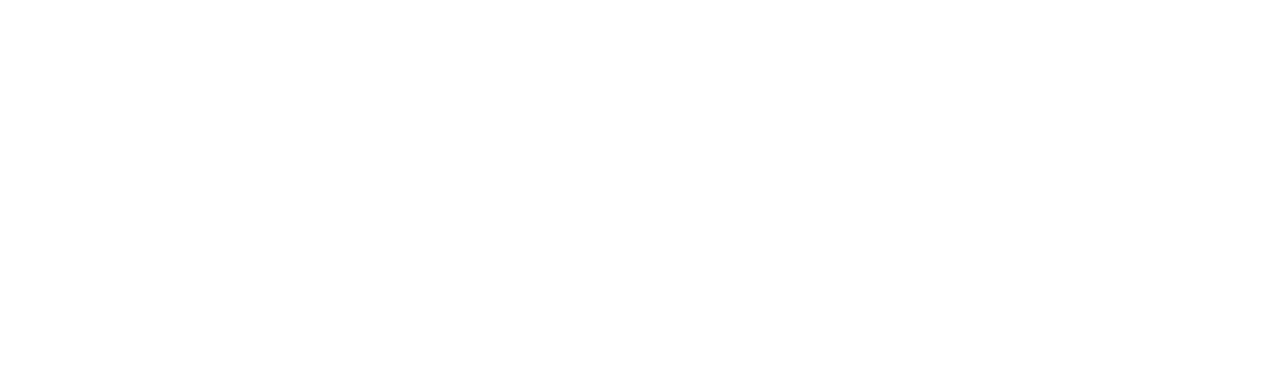
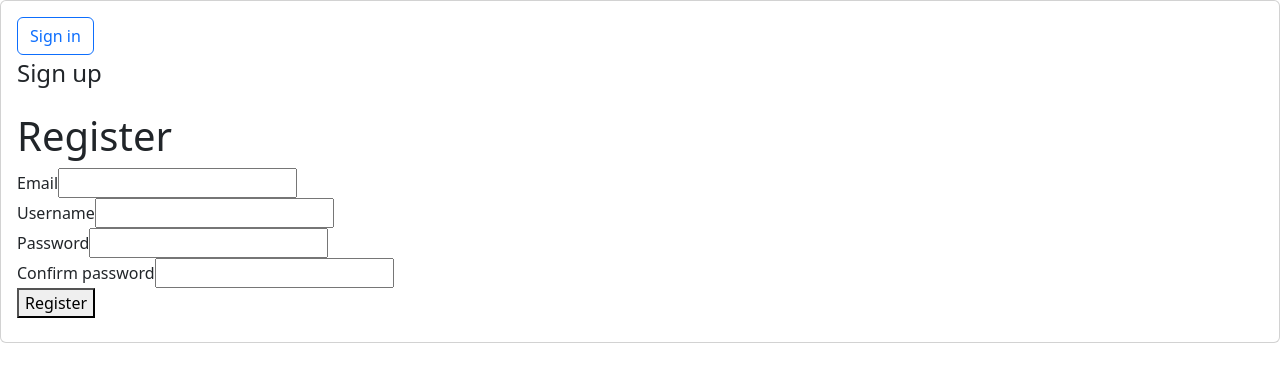
Before and after one commit to Luqua5/eCoal, a React (Create React App) app in the folder front/: page /Register in a window 1280 px wide. Before the commit this address had no page. Shown: the top 382 px of the page. Built offline with nearby package versions, Linux system fonts and the light colour scheme.

Commit message:
register page

```diff
--- a/front/package.json
+++ b/front/package.json
@@ -10,6 +10,7 @@
     "bootstrap": "^5.2.3",
     "react": "^18.2.0",
     "react-bootstrap": "^2.7.2",
+    "react-cookie": "^4.1.1",
     "react-cookies": "^0.1.1",
     "react-dom": "^18.2.0",
     "react-router-dom": "^6.8.2",
--- a/front/src/App.js
+++ b/front/src/App.js
@@ -1,12 +1,14 @@
 import logo from './logo.svg';
 import './App.css';
 import axios from 'axios';
-import React, { useState } from 'react';
+import React, { useCallback, useState } from 'react';
 import { Route, Link, Routes } from "react-router-dom";
 import Home from "./Home/Home";
 import Article from "./article/Article";
 import ArticleDetail from "./article/ArticleDetail";
 import Login from "./Login";
+import Register from "./user/Register";
+import {useCookies} from "react-cookie"
 
 //import use cookie
 
@@ -15,6 +17,7 @@
   //make a get request to localhost:8000/test with axios
 //const cookie use cookie
   const [nb, setNb ] = useState(0)
+  const[cookies,setCookie,removeCookie]= useCookies("td05")
 
 
 //   this.state = {
@@ -35,6 +38,7 @@
         <Route exact={true} path="/ArticleDetail/:id" element={<ArticleDetail/>} />
         <Route exact={true} path="/Article" element={<Article/>} />
         <Route exact={true} path="/Login" element={<Login/>} />
+        <Route exact={true} path="/Register" element={<Register/>} />
       </Routes>
 
       <footer className="footer"></footer>
--- a/front/src/Login.js
+++ b/front/src/Login.js
@@ -11,7 +11,7 @@
             <div className="container2 ">
                 <article className="card-body">
                     <a
-                        href="/user/register"
+                        href="/Register"
                         className="float-right btn btn-outline-primary"
                     >
                         Sign up
@@ -54,3 +54,7 @@
         // <div>asdasdasdas</div>
     );
 }
+
+function signup(){
+
+}
--- /dev/null
+++ b/front/src/user/Register.js
@@ -0,0 +1,78 @@
+import axios from "axios";
+import React, { useState, useEffect } from "react";
+import { Navigate } from 'react-router'
+// import { Header } from "../header/Header";
+export default function Register() {
+    const [error, setError] = useState('');
+    const[navigate, setNavigate] = useState(false)
+    async function registerUser(e) {
+        e.preventDefault();
+        let email = document.getElementById('email').value;
+        console.log(email)
+        let name = document.getElementById('name').value;
+        console.log(name)
+        let password = document.getElementById('password').value;
+        console.log(password)
+        let confirmPassword = document.getElementById('confirmPassword').value;
+
+        // await axios.post(`http://localhost:8000/api/register`,{name: name, email: email, password: password})
+        //     .then(res => {
+        //         if (res.data.length === 0) {
+        //             setError("Account created")
+        //             // if (password === confirmPassword) {
+        //             //     if(axios.post(`http://localhost:8000/user/register/`, { name: name, password: password, admin: 0 })){
+        //             //         setError("Account created")
+        //             //         setNavigate(true)
+        //             //     }
+        //             // } else {
+        //             //     setError("Password are not the same")
+        //             // }
+        //         } else{
+        //             setError("Creation failed")
+        //         }
+        //     });
+        if(await axios.post(`http://localhost:8000/api/register`,{name: name, email: email, password: password})){
+            setError("Account Created")
+        }
+        // if(axios.post(`http://localhost:8000/api/register/`, { name: name, password: password, admin: 0 })){
+        //                         setError("Account created")
+        //                         setNavigate(true)
+        //                     }
+
+
+    }
+
+
+    return (
+        <><div className="container2">
+            {navigate ? (<Navigate to={"/user/login"}/>) : null}
+            <div className="card">
+                <article className="card-body">
+                    <a href="/user/login" className="float-right btn btn-outline-primary">Sign in</a>
+                    <h4 className="card-title mb-4 mt-1">Sign up</h4>
+                    {/* <div className="register"> */}
+                    <h1>Register</h1>
+                    <form>
+                    <div className="form-group">
+                            <label>Email</label>
+                            <input type="text" id="email" />
+                        </div>
+                        <div className="form-group">
+                            <label>Username</label>
+                            <input type="text" id="name" />
+                        </div>
+                        <div className="form-group">
+                            <label>Password</label>
+                            <input type="password" id="password" />
+                        </div>
+                        <div className="form-group">
+                            <label>Confirm password</label>
+                            <input type="password" id="confirmPassword" />
+                        </div>
+                        <button onClick={(e) => registerUser(e)}>Register</button>
+                        <h3>{error}</h3>
+                    </form>
+                </article>
+            </div></div></>
+    )
+}
```
Also changed, not shown: 1 other file (tests, documents, lock files or other folders).
